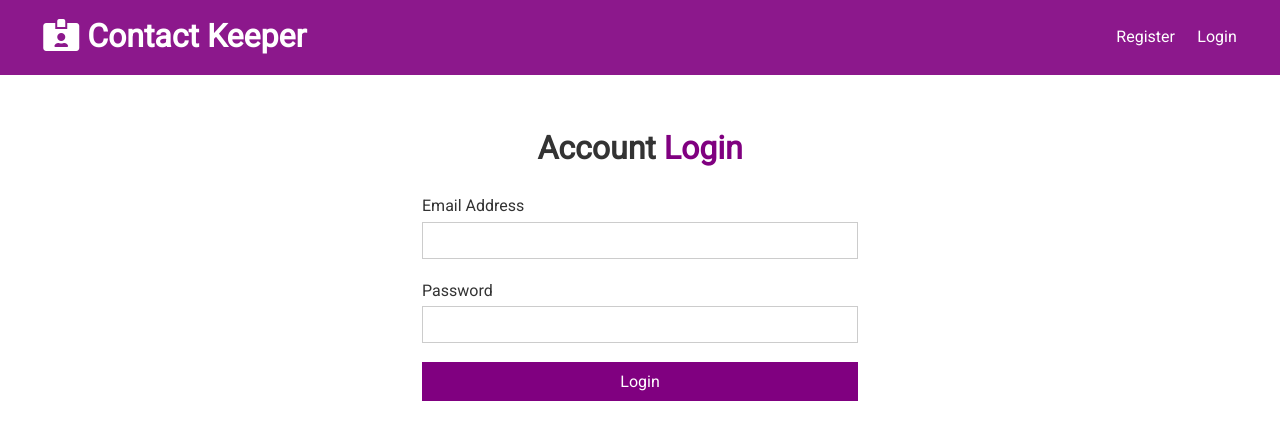
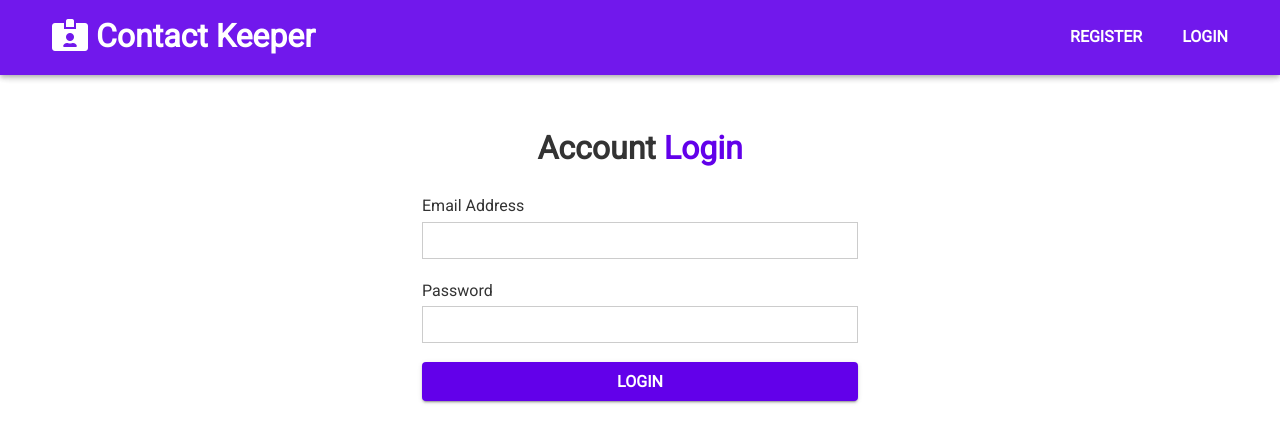
Before and after one commit to koftov/contact-keeper, a React (Create React App) app in the folder client/: page /login in a window 1280 px wide. Shown: the top 442 px of the page. Built offline with nearby package versions, Linux system fonts and the light colour scheme; no server answers; the HTML template or start-up script is replaced by a standard one.

Commit message:
Update App.css

```diff
--- a/client/src/App.css
+++ b/client/src/App.css
@@ -2,7 +2,7 @@
 
 /* Global Styles */
 :root {
-  --primary-color: purple;
+  --primary-color: #6200ea;
   --dark-color: #333333;
   --light-color: #f4f4f4;
   --danger-color: #dc3545;
@@ -281,7 +281,7 @@ img {
 }
 
 .btn:hover {
-  opacity: 0.8;
+  opacity: 0.9;
 }
 
 .bg-light,
@@ -320,6 +320,10 @@ textarea {
 input[type='submit'],
 button {
   font: inherit;
+  border-radius: 4px;
+  font-weight: bold;
+  text-transform: uppercase;
+  box-shadow: 0 3px 1px -2px rgba(0,0,0,.2),0 2px 2px 0 rgba(0,0,0,.14),0 1px 5px 0 rgba(0,0,0,.12);
 }
 
 .form-group {
@@ -364,20 +368,25 @@ table th {
   border-bottom: solid 1px var(--primary-color);
   opacity: 0.9;
   margin-bottom: 1rem;
+  box-shadow:0 2px 4px -1px rgba(0,0,0,0.2) , 0 4px 5px rgba(0,0,0,.14), 0 1px 10px rgba(0,0,0,.12);
 }
 
 .navbar ul {
   display: flex;
+  text-transform: uppercase;
+  font-weight: bold;
 }
 
 .navbar a {
   color: #fff;
-  padding: 0.45rem;
+  padding: 1rem;
   margin: 0 0.25rem;
+  border-radius: 5px;
+  transition: all 0.2s ease-in;
 }
 
 .navbar a:hover {
-  color: var(--light-color);
+  background-color: rgba(0,0,0,.2);
 }
 
 .navbar .welcome span {
```
